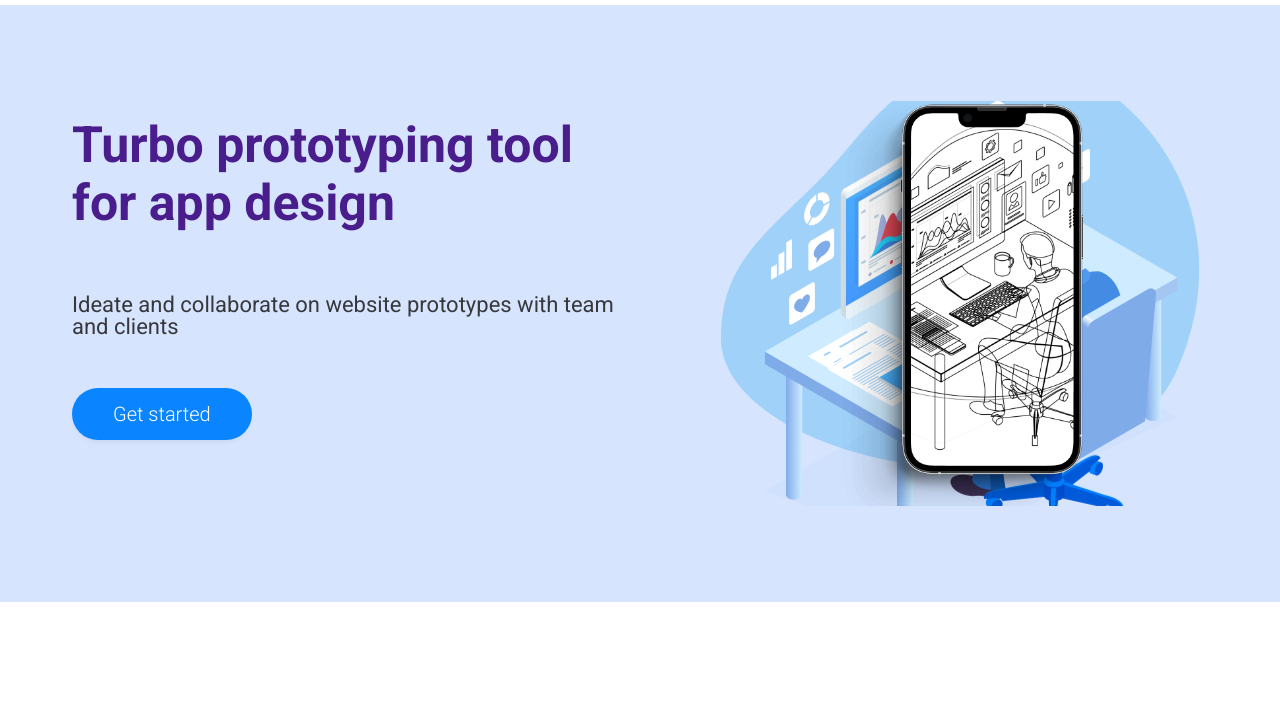
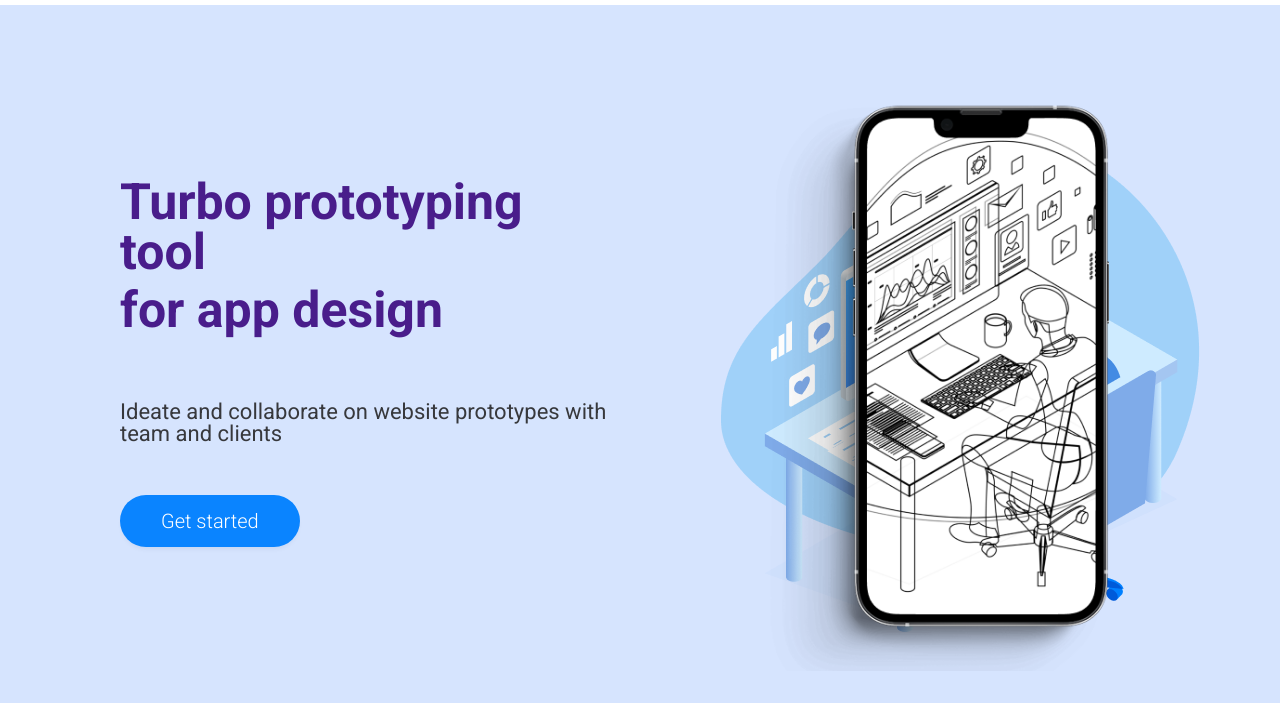
Before and after one commit to Daria1404/New-website, a plain HTML site: page index.html in a window 1280 px wide. Shown: the part 51-754 px from the top of the page. Drawn offline with Linux system fonts and the light colour scheme.

Commit message:
more changes

```diff
--- a/index.html
+++ b/index.html
@@ -1,6 +1,5 @@
 <!DOCTYPE html>
 <html lang="en">
-
 <head>
     <meta charset="UTF-8">
     <meta name="viewport" content="width=device-width, initial-scale=1.0">
@@ -48,15 +47,15 @@
     <!-- Navbar end -->
     <!-- Hero section start -->
     <div class="container-fluid w-100 hero col-xxl-8 px-4 py-5">
-        <div class="row flex-lg-row-reverse align-items-center g-5 py-5">
+        <div class="row flex-lg-row-reverse align-items-center g-5 py-5 justify-content-center">
             <div class=" hero-right col-10 col-sm-8 col-lg-6  d-flex justify-content-center align-items-center">
-                 <div class="col-lg-5">
-                    <img src="./images/iPhone-13-Pro-Front.png" class="d-block mx-lg-auto img-fluid hero-img"
+                 <div class="col-12 col-md-9 col-lg-8 col-xxl-6">
+                    <img src="./images/iPhone-13-Pro-Front.png" class="d-block mx-lg-auto img-fluid hero-img pe-5"
                     alt="Bootstrap Themes" width="700" height="500" loading="lazy">
                  </div>
                  </div>
             <div class="col-lg-6 ">
-              <div class="d-flex flex-column justify-content-center ps-lg-5 hero-gap mb-5 ms-lg5">
+              <div class="d-flex flex-column justify-content-center ps-lg-5 hero-gap mb-5 ms-lg-5">
                   <div>
                     <h1 class="hero-h1 display-1 text-body-emphasis text-center text-lg-start">Turbo prototyping tool</h1>
                 <h1 class="hero-h1 display-1 text-body-emphasis lh-1 mb-3 text-center text-lg-start">for app design</h1>
--- a/style.css
+++ b/style.css
@@ -64,6 +64,9 @@
 .hero-p{
      line-height: 100% !important;
 }
+.hero-gap{
+    gap: 40px !important;
+}
 }
 @media screen and (min-width:567px) and (max-width:766px) {
     .gap-custom{
```
